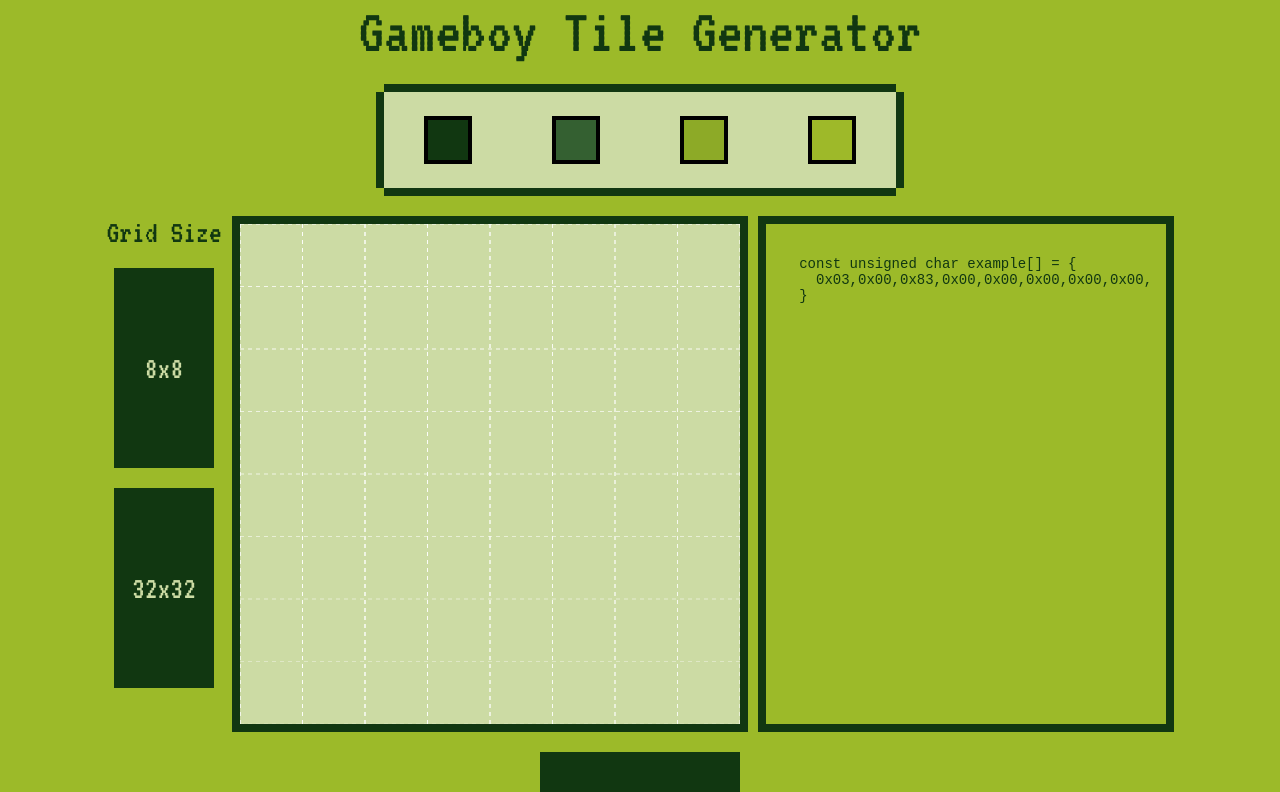
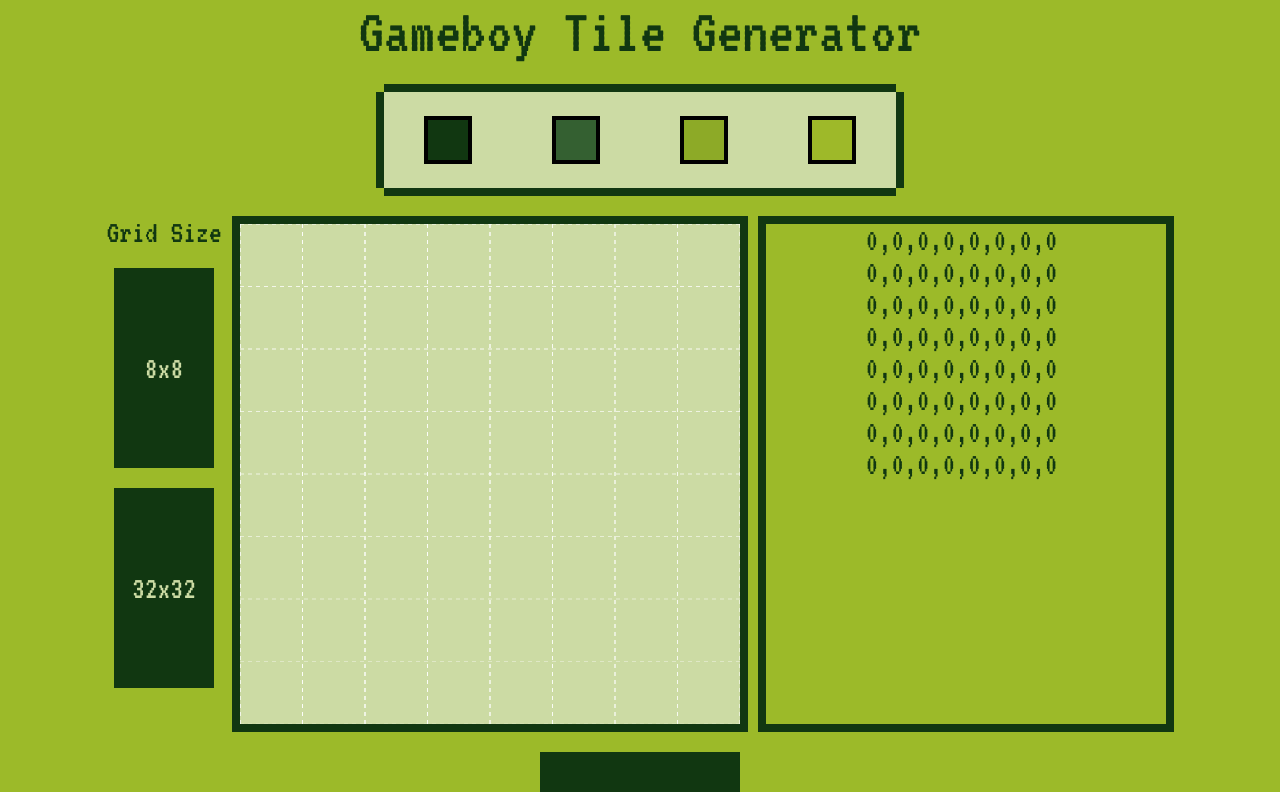
Before and after one commit to spkelly/gb-pallete, a Vue app: page / in a window 1280 px wide. Shown: the top 792 px of the page. Built offline with nearby package versions, Linux system fonts and the light colour scheme.

Commit message:
added drawing events and tile data output

```diff
--- a/src/App.vue
+++ b/src/App.vue
@@ -12,16 +12,8 @@
           32x32
         </div>
       </div>
-      <TileCanvas :pixelColor="selectedColor" />
-      <div class="output" contenteditable=true>
-        <pre>
-
-
-    const unsigned char example[] = {
-      0x03,0x00,0x83,0x00,0x00,0x00,0x00,0x00,
-    }
-        </pre>
-      </div>
+      <TileCanvas :pixelColor="selectedColor" v-on:canvaschange="handleCanvasChange" />
+      <TileOutput :tableData="tableData" />
     </div>
     <div class="buttonHolder">
       <div class="pixel__button-vert">
@@ -37,33 +29,44 @@
 <script>
 import colorPallete from './components/ColorPallete.vue';
 import TileCanvas from './components/TileCanvas.vue';
+import TileOutput from './components/TileOutput.vue';
 
 export default {
-
-
+  //TODO: sepearate into smaller components
+  // TODO: move styles to other components
   name: 'app',
   data:function(){
     return{
-      selectedColor:'#FF0000'
+      selectedColor:'#113711',
+      colorPalleteShade: 3,
+      tableData:[]
     }
   },
   methods:{
-    changeColor(color){
-      console.log(color);
+    changeColor: function(color, shade){
       this.selectedColor = color;
+      this.colorPalleteShade = shade;
+    },
+    handleCanvasChange: function(e){
+      let modifiedRow = this.tableData[e.row].slice(0);
+      modifiedRow[e.col] = this.colorPalleteShade;
+      this.$set(this.tableData,e.row,modifiedRow);
     }
   },
   components:{
     colorPallete,
-    TileCanvas
-  }
+    TileCanvas,
+    TileOutput
+  },
+  mounted() {
+    this.tableData = Array(8).fill(null).map(()=>Array(8).fill(0));
+  },
 }
 </script>
 
 <style>
 
 .output {
-
   text-align: left;
   font-size: 14px;
   height: 500px;
@@ -210,4 +213,12 @@
   justify-content: center;
 }
 
+code{
+  display:block;
+  width:50%;
+  margin: 0 auto;
+  font-family: 'VT323';
+  font-size:32px;
+}
+
 </style>
--- a/src/components/TileCanvas.vue
+++ b/src/components/TileCanvas.vue
@@ -1,9 +1,14 @@
 <template>
-  <canvas id="can" ref="canvas" v-on:mousedown="handleMouseDown"></canvas>
+  <canvas id="can" ref="canvas"
+    v-on:mouseup="handleMouseUp"
+    v-on:mousedown="handleMouseDown"
+    v-on:mousemove="handleMouseMove"
+  ></canvas>
 </template>
 
 <script>
   import * as CanvasHelper from '../services/CanvasServices'
+
   export default{
     name: 'TileCanvas',
     props: {
@@ -12,21 +17,36 @@
     data(){
       return{
         canvas:{},
-        ctx:{}
+        ctx:{},
+        mouseDown: false
       }
     },
+     //TODO: Make this cleaner especially get PaintLocation
     methods:{
+      handleMouseUp: function(e){
+        this.mouseDown = false;
+      },
       handleMouseDown: function(e){
+        let paintLocation= this.getPaintLocation(e);
+        this.drawOnCanvas(paintLocation);
+        this.mouseDown = true;
+      },
+      handleMouseMove: function(e){
+        if(this.mouseDown){
+          let paintLocation= this.getPaintLocation(e);
+          this.drawOnCanvas(paintLocation);
+        }
+      },
+
+      getPaintLocation: function(e){
         let pos = CanvasHelper.getMousePosition(e);
         let coords = CanvasHelper.getPixelCoordinates(pos);
         let offset = CanvasHelper.getPixelOffset(coords);
-        this.drawOnCanvas(offset);
+        return {coords,offset};
       },
-      handleMouseMove: function(){
-
-      },
-      drawOnCanvas: function(offset){
+      drawOnCanvas: function({coords,offset}){
         CanvasHelper.fillCell(this.ctx, offset, this.pixelColor);
+        this.$emit('canvaschange', coords);
       }
     },
     mounted() {
```
Lines whose indentation alone changed are shown as unchanged.
